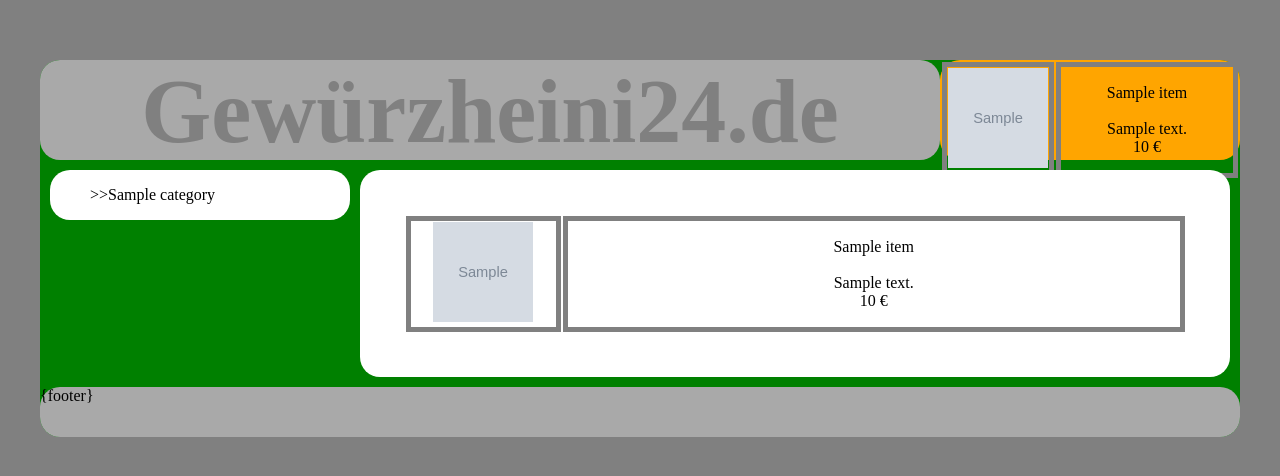
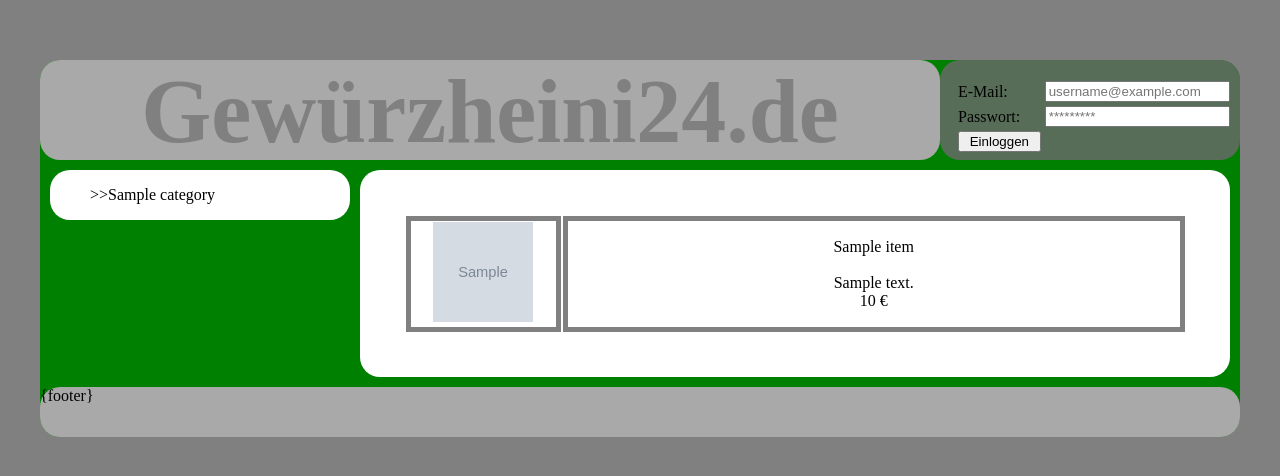
Before and after one commit to flinkesGemuese/test, a PHP site: page /index.php?c=1 in a window 1280 px wide. Shown: the top 476 px of the page. Run offline with PHP 8.4, Linux system fonts and the light colour scheme; tables that the repository leaves empty hold one stand-in row (values such as "Sample post"); grey boxes marked "Sample" are stand-in pictures.

Commit message:
Login wurde der index.php Seite hinzugefügt

```diff
--- a/html/index.php
+++ b/html/index.php
@@ -16,6 +16,7 @@ if(isset($_GET['c'])){
 
 include("include/navigation.php");
 include("include/content.php");
+include("loginform.php");
 
 if(isset($_SESSION['id'])){
   $id = $_SESSION['id'];
@@ -25,6 +26,6 @@ if(isset($_SESSION['id'])){
   $template = @file_get_contents('templates/index.html');
   $template = str_replace('{navigation}', $navigation, $template);
   $template = str_replace('{content}', $content, $template);
-  $template = str_replace('{cart}', $content, $template);
+  $template = str_replace('{cart}', $loginFrame, $template);
   print($template);
 ?>
--- a/html/login.php
+++ b/html/login.php
@@ -1,5 +1,4 @@
 <?php
-session_start();
 include_once 'db_connect.php';
 $error = '';
 
@@ -30,11 +29,11 @@ if(isset($_POST['submit']))
                 $_SESSION['email'] = $row->email;
                 $_SESSION['name'] = $row->name;
                 $_SESSION['surname'] = $row->surname;
-                $error = 'Login!';
-                header("location: profile.php"); // Redirecting To Other Page
+                include('profile.php');
+                #header("location: profile.php"); // Redirecting To Other Page
             }
             else
-                $error = 'Unknown error';
+                $error = 'Benutzername oder Passwort falsch!';
         }
         else
             $error = 'Benutzername oder Passwort falsch!';
--- a/html/loginform.php
+++ b/html/loginform.php
@@ -1,31 +1,32 @@
 <?php
+$loginFrame = "";
+
+
 include('login.php');
 
-
-?>
-
-<!DOCTYPE html>
-<html>
-    <head>
-        <title>Login form</title>
-    </head>
-
-    <body>
-        <table border=0>
+if (isset($success))
+{
+}
+else
+{
+    $loginFrame= $loginFrame."
+    <table border=0>
+    <b class=\"error\">".$error."</b><br>
             <form action='' method='post'>
                 <tr>
                     <td><label>E-Mail:</label></td>
-                    <td><input id='name' name='username' placeholder="username@example.com" type='text'></td>
+                    <td><input id='name' name='username' placeholder='username@example.com' type='text'></td>
                 </tr>
                 <tr>
                     <td><label>Passwort:</label></td>
                     <td><input id='password' name='password' placeholder='*********' type='password'></td>
                 </tr>
                 <tr>
-                    <td><input name='submit' type='submit' value=' LOGIN '></td>
+                    <td><input name='submit' type='submit' value=' Einloggen '></td>
                 </tr>
-                <span><?php echo $error; ?></span>
             </form>
-        </table>
-    </body>
-</html>
+        </table>";
+}
+
+
+?>
--- a/html/logout.php
+++ b/html/logout.php
@@ -2,6 +2,6 @@
 session_start();
 if(session_destroy())
 {
-    header("location: loginform.php");
+    header("location: index.php");
 }
 ?>
--- a/html/templates/css/layout.css
+++ b/html/templates/css/layout.css
@@ -16,7 +16,7 @@ body{
 	width: 300px;
 	height: 100px;
 
-	background: orange;
+    background-color: rgba(105, 105, 105, 0.84);
 
 	border-radius: 20px;
 
@@ -155,6 +155,28 @@ body{
 
 }
 
+#cart table{
+	width: 90%;
+	margin-left: 5%;
+	margin-top:0%;
+	margin-bottom:5%;
+}
+
+#cart div{
+	width: 90%;
+	margin-left: 5%;
+	margin-top:5%;
+	margin-bottom:5%;
+}
+
+.error{
+	width: 90%;
+	margin-left: 5%;
+	margin-top:5%;
+	margin-bottom:0px;
+    color: red;
+}
+
 #footer{
 	width: 1200px;
 	height: 50px;
--- a/html/templates/index.html
+++ b/html/templates/index.html
@@ -14,7 +14,7 @@
 		</div>
 
 		<div id="header">
-			<h1><a href="/index.php"> Gew&uumlrzheini24.de </a></h1>
+			<h1><a href="index.php"> Gew&uumlrzheini24.de </a></h1>
 		</div>
 
 		<div id="main">
```
Also changed, not shown: html/profile.php (+8 -15 lines).
